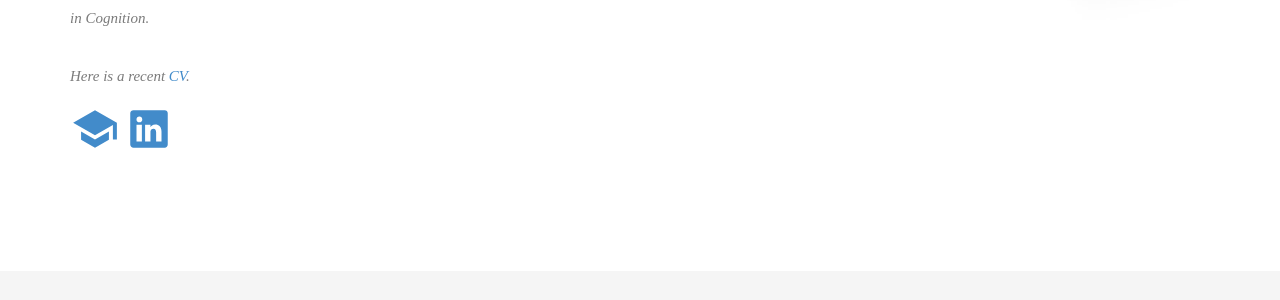
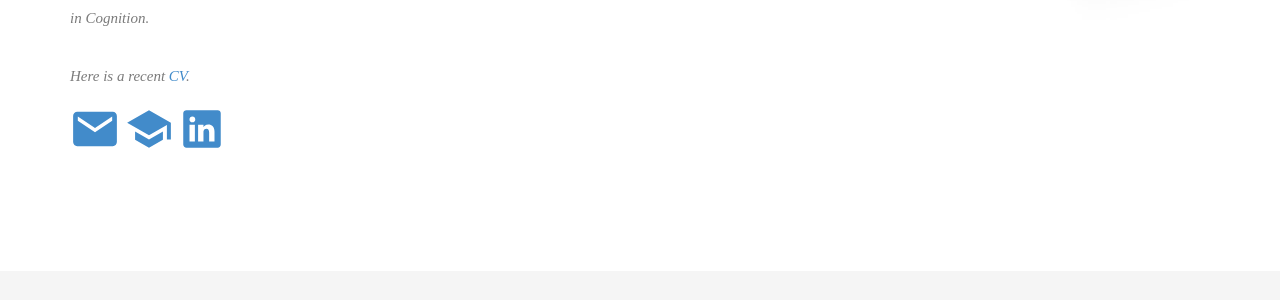
Before and after one commit to bmwoo/bmwoo.github.io, a Jekyll site: the page built from index.html, in a window 1280 px wide. Shown: the part 1209-1509 px from the top of the page. Built offline with Jekyll 4.4.1, drawn with Linux system fonts in a browser that asks for light colours; nearby versions of some CDN libraries; some web fonts are replaced.

Commit message:
Added email icon

```diff
--- a/index.html
+++ b/index.html
@@ -29,6 +29,7 @@
             <p>My research focuses on mental state understanding, moral cognition, and how mind perception influences moral evaluation and decision-making. I do this research with both child and adult populations. Here at Harvard, I conduct research with <a href="http://jasonmitchell.fas.harvard.edu/people.html" target="_blank">Dr. Jason Mitchell</a> and <a href="https://www.harvardlds.org/our-labs/spelke-labspelke-lab-members/elizabeth-spelke/" target="_blank">Dr. Elizabeth Spelke.</a></p>
             <p>I received my BSc in Psychology from the University of British Columbia (UBC) in May 2017. At UBC, I completed my senior undergraduate honors thesis with <a href="https://cic.psych.ubc.ca/people/principal-investigator/" target="_blank">Dr. Kiley Hamlin</a>. Our research has been published in Cognition.</p>
             <p> Here is a recent <a href="https://scholar.harvard.edu/files/brandonmatthewwoo/files/brandon_matthew_woo_-_cv_-_may_2019.pdf" target="_blank">CV</a>. </p>
+            <a style="font-size:50px"; href="mailto: bmwoo@g.harvard.edu" target="_blank" title = "Email"><ion-icon name="mail"></ion-icon></a>
             <a style="font-size:50px"; href="https://scholar.google.com/citations?user=gE30Lw0AAAAJ&hl=en" target="_blank" title = "Google Scholar"><ion-icon name="school"></ion-icon></a>
             <a style="font-size:50px"; href="https://www.linkedin.com/in/brandon-matt-woo/" target="_blank" title = "LinkedIn"><ion-icon name="logo-linkedin"></ion-icon></a>
           </div>
```
Also changed, not shown: 5 other files.
